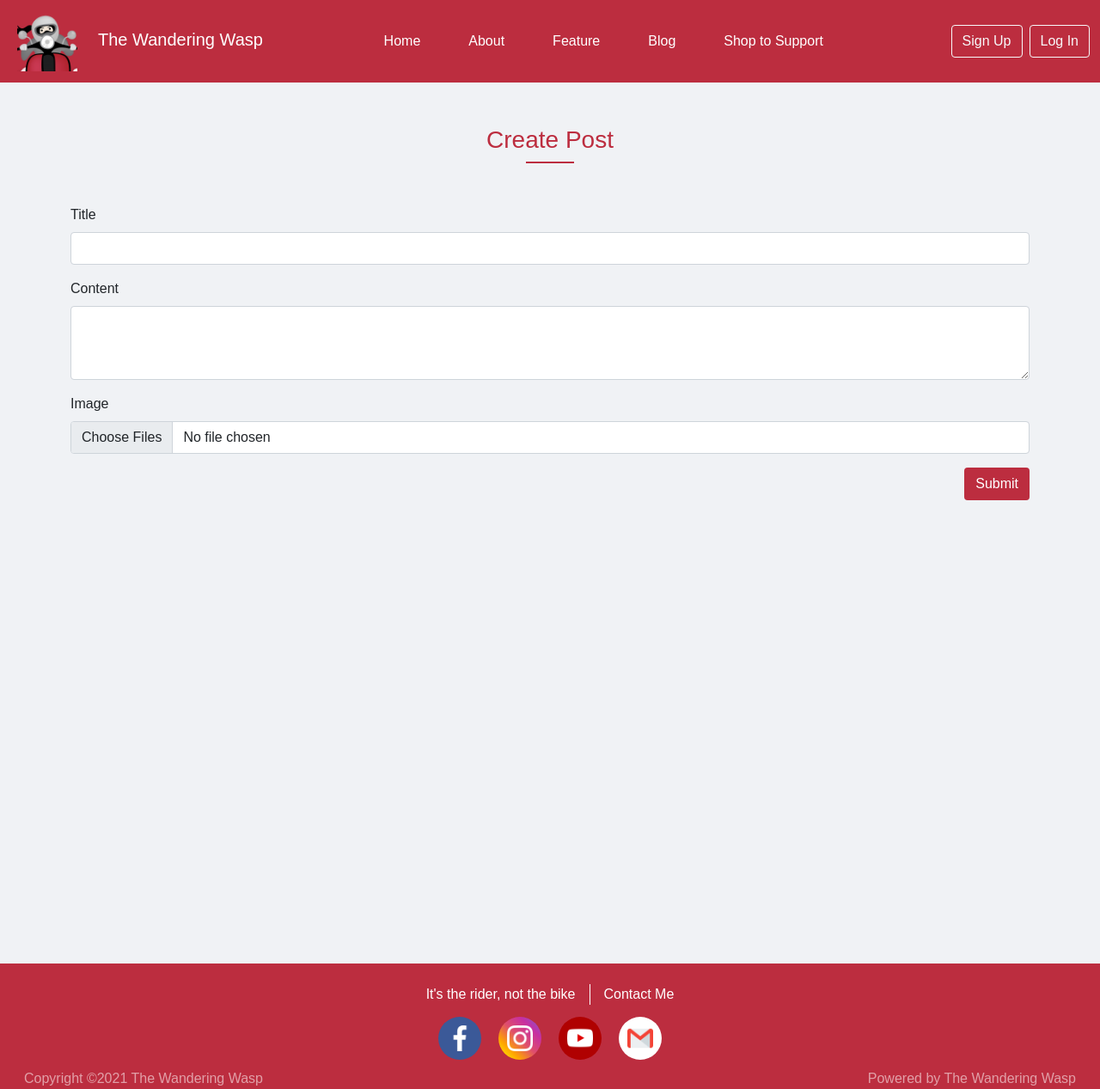
After one commit to jynnlow/server-side-web-tech, a PHP site: page /create_post.html in a window 1280 px wide. The commit adds this page. Shown: the whole page at 86% size. Run offline with PHP 8.4, Linux system fonts and the light colour scheme.

```diff
--- /dev/null
+++ b/create_post.html
@@ -0,0 +1,176 @@
+<!DOCTYPE html>
+<html lang="en">
+<head>
+  <meta charset="UTF-8">
+  <meta http-equiv="X-UA-Compatible" content="IE=edge">
+  <meta name="viewport" content="width=device-width, initial-scale=1.0">
+  <title>The Wandering Wasp</title>
+  <link rel="icon" href="./../assets/icons/favicon.ico" type="image/x-icon">
+  <link href="./../vendors/css/bootstrap.min.css" rel="stylesheet">
+  <link rel="stylesheet" href="./../style.css">
+</head>
+<body>
+  <div class="modal fade" id="signupModal" tabindex="-1">
+    <div class="modal-dialog modal-dialog-centered">
+      <div class="modal-content">
+        <div class="modal-header">
+          <h5 class="modal-title main-color">Sign Up</h5>
+          <button type="button" class="btn-close" data-bs-dismiss="modal" aria-label="Close"></button>
+        </div>
+        <div class="modal-body d-flex justify-content-center">
+          <form>
+            <div class="g-3">
+              <label for="inputEmail1" class="col-form-label">Email Address</label>
+              <input type="email" class="form-control" id="inputEmail1">
+              <span id="emailHelp" class="form-text">
+                We'll never share your email with anyone else.
+              </span>
+            </div>
+            <div class="g-3">
+              <label for="inputEmail1" class="col-form-label">Username</label>
+              <input type="text" class="form-control" id="inputUsername">
+            </div>
+            <div class="g-3">
+              <label for="inputPassword6" class="col-form-label">Password</label>
+              <input type="password" id="inputPassword6" class="form-control">
+              <span id="passwordHelpInline" class="form-text">
+                Must be 8-20 characters long.
+              </span>
+            </div>
+          </div>
+          </form>
+        <div class="modal-footer d-flex justify-content-between">
+          <div class="mb-3 form-check">
+            <input type="checkbox" class="form-check-input" id="exampleCheck1">
+            <label class="form-check-label">I agree to the terms and conditions.</label>
+          </div>
+          <button type="button" class="btn nav-color" onclick="signup()" data-bs-dismiss="modal" >Sign Up</button>
+        </div>
+      </div>
+    </div>
+  </div>
+  <div class="modal fade" id="loginModal" tabindex="-1">
+    <div class="modal-dialog modal-dialog-centered">
+      <div class="modal-content">
+        <div class="modal-header">
+          <h5 class="modal-title main-color">Login</h5>
+          <button type="button" class="btn-close" data-bs-dismiss="modal" aria-label="Close"></button>
+        </div>
+        <div class="modal-body d-flex justify-content-center">
+          <form>
+            <div class="g-3">
+              <label for="inputEmail1" class="col-form-label">Username</label>
+              <input type="text" class="form-control" id="inputUsername">
+            </div>
+            <div class="g-3">
+              <label for="inputPassword6" class="col-form-label">Password</label>
+              <input type="password" id="inputPassword6" class="form-control">
+              <span id="passwordHelpInline" class="form-text">
+                Must be 8-20 characters long.
+              </span>
+            </div>
+          </div>
+          </form>
+        <div class="modal-footer">
+          <button type="button" class="btn nav-color" onclick="login()" data-bs-dismiss="modal">Login</button>
+        </div>
+      </div>
+    </div>
+  </div>
+  <nav id="navbar" class="navbar navbar-expand-sm navbar-dark nav-color">
+    <div class="container-fluid">
+      <div class="collapse navbar-collapse justify-content-between" id="navbarSupportedContent">
+        <a class="navbar-brand" href="#">
+          <img src="./assets/icons/icon.png" alt="" width="70" height="70" class="d-inline-block mx-2 me-4">The Wandering Wasp
+        </a>
+        <ul class="nav mb-2 mb-lg-0" role="tablist">
+          <li class="nav-item" role="presentation">
+            <a class="nav-link active" id="home-tab" data-bs-toggle="tab" data-bs-target="#home" role="tab" aria-controls="home" aria-selected="true">Home</a>
+          </li>
+          <li class="nav-item" role="presentation">
+            <a class="nav-link" id="about-tab" role="tab" aria-controls="about" aria-selected="false" href="#about">About</a>
+          </li>
+          <li class="nav-item" role="presentation">
+            <a class="nav-link" id="feature-tab" role="tab" aria-controls="feature" aria-selected="false" href="#feature">Feature</a>
+          </li>
+          <li class="nav-item" role="presentation">
+            <a class="nav-link" id="blog-tab" data-bs-toggle="tab" data-bs-target="#blog" role="tab" aria-controls="blog" aria-selected="false">Blog</a>
+          </li>
+          <li class="nav-item" role="presentation">
+            <a class="nav-link" id="shop-tab" data-bs-toggle="tab" data-bs-target="#shop" role="tab" aria-controls="shop" aria-selected="false">Shop to Support</a>
+          </li>
+        </ul>
+        <form class="d-flex">
+          <button class="btn btn-outline-light me-2" type="button" data-bs-toggle="modal" data-bs-target="#signupModal" >Sign Up</button>
+          <button class="btn btn-outline-light" type="button" data-bs-toggle="modal" data-bs-target="#loginModal" >Log In</button>
+        </form>
+      </div>
+    </div>
+  </nav>
+  <div class="container create-post-content">
+    <div class="text-center mb-5">
+      <div class="blog-card-title main-color text-center mt-5 title-border">
+        <h3>
+          Create Post
+        </h3>
+      </div>
+    </div>
+    <form>
+      <div class="mb-3">
+        <label class="form-label">Title</label>
+        <input type="text" class="form-control" id="inputTitle">
+      </div>
+      <div class="mb-3">
+        <label class="form-label">Content</label>
+        <textarea class="form-control" id="inputContent" rows="3"></textarea>
+      </div>
+      <div class="mb-3">
+        <label class="form-label">Image</label>
+        <input type="file" class="form-control" id="inputImage" multiple value="">
+      </div>
+      <div class="d-flex justify-content-end">
+        <button type="submit" class="btn nav-color">Submit</button>
+      </div>
+    </form>
+  </div>
+</body>
+<footer id="footer" >
+  <div class="container-fluid nav-color">
+    <div class="d-flex justify-content-center pt-4 pb-1">
+      <div class="px-3" style="border-right:1px solid white ">
+        <div>
+          It's the rider, not the bike
+        </div>
+      </div>
+      <div class="mx-3 ">
+        <a href="">
+          Contact Me
+        </a>
+      </div>
+    </div>
+    <div class="d-flex justify-content-center ">
+      <a class="icon" href="" style="background-color: #3B5998;">
+        <img class="img-fluid" src="./assets/icons/facebook.png">
+      </a>
+      <a class="icon" href="" style="background-image: linear-gradient(to bottom left,#7162D9,#C72FA2,#DF4E6B,orange, yellow);">
+        <img class="img-fluid" src="./assets/icons/instagram.png">
+      </a>
+      <a class="icon" href="" style="background-color: #B00101;">
+        <img class="img-fluid" src="./assets/icons/youtube.png">
+      </a>
+      <a class="icon" href="" style="background-color: white;">
+        <img class="img-fluid" src="./assets/icons/gmail.png">
+      </a>
+    </div>
+    <div class="d-flex justify-content-between px-3" style="color:#E1A0A8;">
+      <div>
+        Copyright &#169;2021 The Wandering Wasp
+      </div>
+      <div>
+        Powered by The Wandering Wasp
+      </div>
+    </div>
+  </div>
+</footer>
+</html>
+<script src="./../vendors/js/bootstrap.min.js"></script>
--- a/style.css
+++ b/style.css
@@ -173,3 +173,16 @@ a:hover {
 .shop-card-qty {
   width: 60px;
 }
+
+.swal-button {
+  padding: 7px 19px;
+  border-radius: 4px;
+  background-color: #BC2D3F;
+  font-size: 12px;
+  text-shadow: 0px -1px 0px rgba(0, 0, 0, 0.3);
+}
+
+.create-post-content {
+  min-height: 975px;
+  margin-top: 50px;
+}
```
Also changed, not shown: blog-post/post.html (+60 -6 lines), blog-post/post_2.html (+54 -1 lines), blog-post/post_3.html (+54 -1 lines), blog-post/post_4.html (+54 -1 lines), blog-post/post_5.html (+54 -1 lines), index.html (+106 -19 lines).
